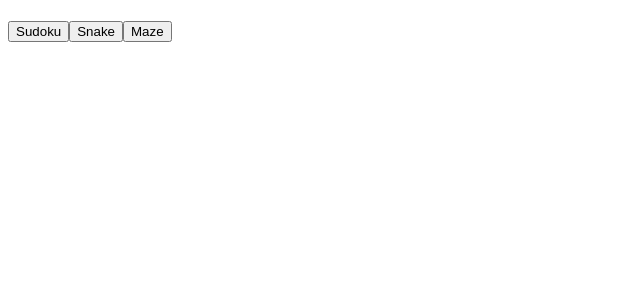
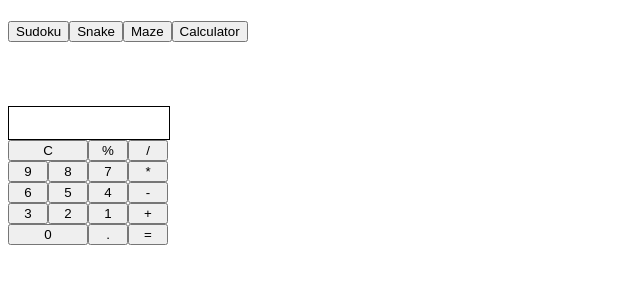
Before and after one commit to BenDMaryland/Sudoku, a React (Create React App) app: page /Sudoku/calculator in a window 1280 px wide. Before the commit this address had no page. Shown: the top 300 px of the page, without its empty margins (0-640 px from the left). Built offline with nearby package versions, Linux system fonts and the light colour scheme.

Commit message:
calculator

```diff
--- a/src/components/Page.js
+++ b/src/components/Page.js
@@ -3,6 +3,7 @@ import Board from './sudoku/Board'
 import { Routes, Route, Link } from "react-router-dom"
 import Snake from './snake/Snake'
 import MazeBoard from './MazeSolver/MazeBoard'
+import Calculator from './calculator/Calculator'
 
 function Page() {
 
@@ -20,11 +21,13 @@ function Page() {
       <Link className="nav-link" to="/Sudoku"><button color="inherit">Sudoku</button></Link>
       <Link className="nav-link" to="/Sudoku/snake"><button color="inherit">Snake</button></Link>
       <Link className="nav-link" to="/Sudoku/maze"><button color="inherit">Maze</button></Link>
+      <Link className="nav-link" to="/Sudoku/calculator"><button color="inherit">Calculator</button></Link>
 
       <Routes>
         <Route exact path='/Sudoku/snake' element={<Snake />} />
         <Route exact path='/Sudoku/maze' element={<React.StrictMode><MazeBoard /></React.StrictMode>} />
         <Route path='/Sudoku' element={<Board />} />
+        <Route path='/Sudoku/calculator' element={<Calculator />} />
       </Routes>
 
 
--- /dev/null
+++ b/src/components/calculator/Calculator.css
@@ -0,0 +1,41 @@
+.calc-buttons-container {
+  grid-row: 2/4;
+    display: grid;
+grid-template-rows: 1fr ;
+grid-template-columns: 3fr 1fr;
+    grid-auto-flow: column;
+
+}
+
+.numpad {
+    display: grid;
+    grid-template-columns: repeat(3, 1fr);
+
+}
+
+.calc {
+    width: 10rem;
+}
+
+
+.side-bar-container {
+
+    display: grid;
+    grid-template-rows: 1fr 1fr 1fr;
+
+}
+.top-bar-container{
+grid-template-columns: 2fr 1fr;
+display: grid;
+}
+.span-2 {
+    grid-column: span 2;
+}
+.calc{
+    margin-top: 4rem;
+}
+.showPanel{
+width: 100%;
+height: 2rem;
+border: solid 1px black;
+}
--- /dev/null
+++ b/src/components/calculator/Calculator.js
@@ -0,0 +1,63 @@
+import React, { useState } from 'react'
+import Style from './Calculator.css'
+function Calculator() {
+
+    const [numArray, setNums] = useState([...Array(10).keys()].reverse())
+    const [currentValues, setcurrentValues] = useState()
+
+
+    function clickHandler(e) {
+        if (currentValues === undefined) {
+            isNaN(e.target.name) ? setcurrentValues() : setcurrentValues(currentValues => (`${e.target.name}`))
+        }
+        else {
+            setcurrentValues(currentValues => (`${currentValues}${e.target.name}`))
+        }
+    }
+
+    function calculateHandler(e) {
+        !isNaN(currentValues.split('').at(-1)  )&& setcurrentValues(eval(currentValues))
+    }
+
+    function percentHandler(e){
+        !isNaN(currentValues.split('').at(-1)) && setcurrentValues(eval(currentValues*.01))
+    }
+
+    return (
+        <div className='calc'>
+            <div className='showPanel'>{currentValues}</div>
+            <div className='calc-buttons-container'>
+
+                <div>
+                    <div className='top-bar-container'>
+                        <button className='c' onClick={() => setcurrentValues()} name='c'>C</button>
+                        <button name='%' onClick={percentHandler}>%</button>
+                    </div>
+
+                    <div className='numpad'>
+                        {numArray.map(num => {
+                            return (<button
+                                key={num}
+                                onClick={clickHandler}
+                                className={num === 0 ? "span-2" : ""}
+                                name={num}>{num}</button>)
+                        })}
+                        <button name='.' onClick={clickHandler} >.</button>
+                    </div>
+                </div>
+
+                <div className='side-bar-container'>
+                    <button onClick={clickHandler} name='/'>/</button>
+                    <button onClick={clickHandler} name='*'>*</button>
+                    <button onClick={clickHandler} name='-'>-</button>
+                    <button onClick={clickHandler} name='+'>+</button>
+                    <button onClick={calculateHandler} name='='>=</button>
+                </div>
+
+            </div>
+
+        </div>
+    )
+}
+
+export default Calculator
--- a/src/index.tsx
+++ b/src/index.tsx
@@ -1,6 +1,6 @@
 import React from 'react';
 import ReactDOM from 'react-dom/client';
-import { Routes, Route } from "react-router-dom"
+
 import { BrowserRouter } from "react-router-dom";
 import App from './App';
 
```
Also changed, not shown: 2 other files (tests, documents, lock files or other folders).
